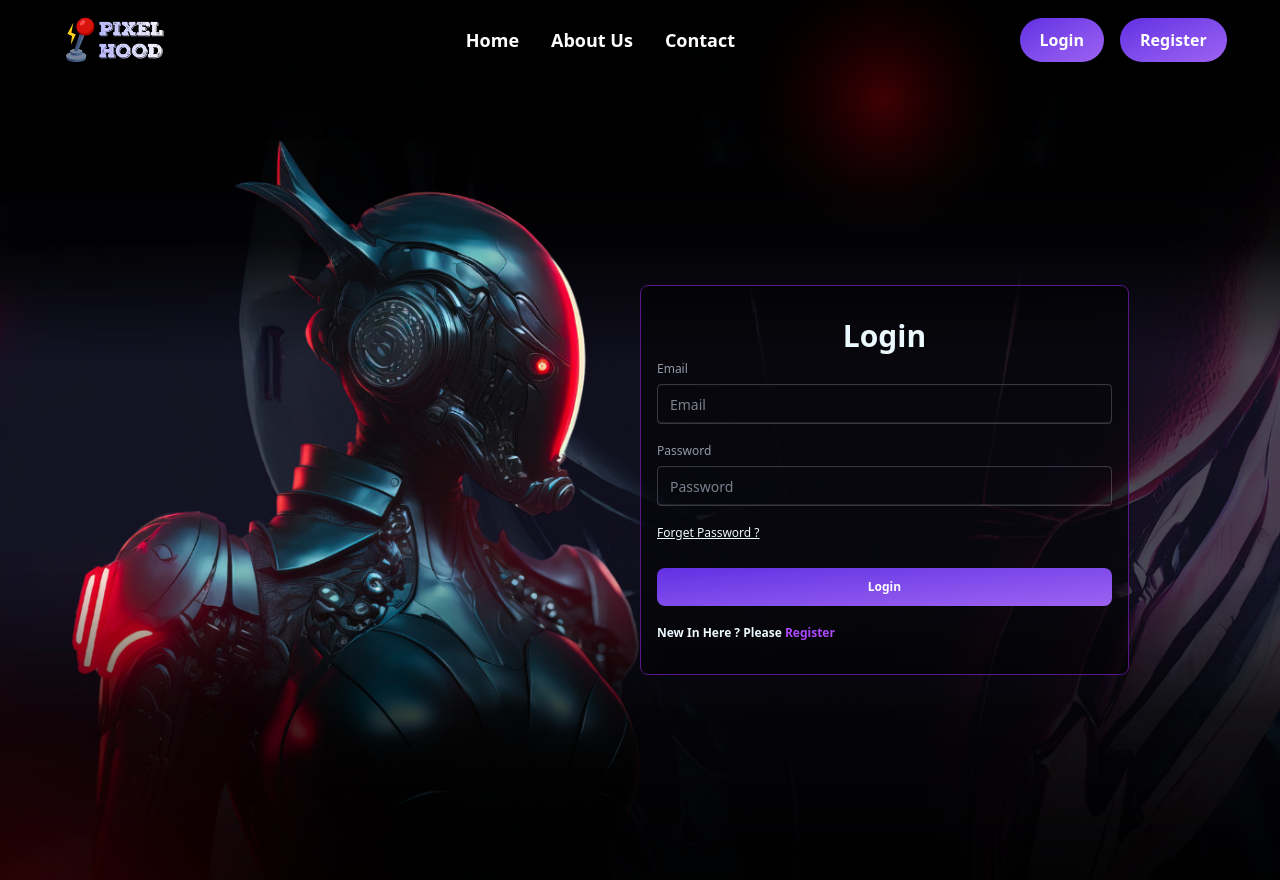
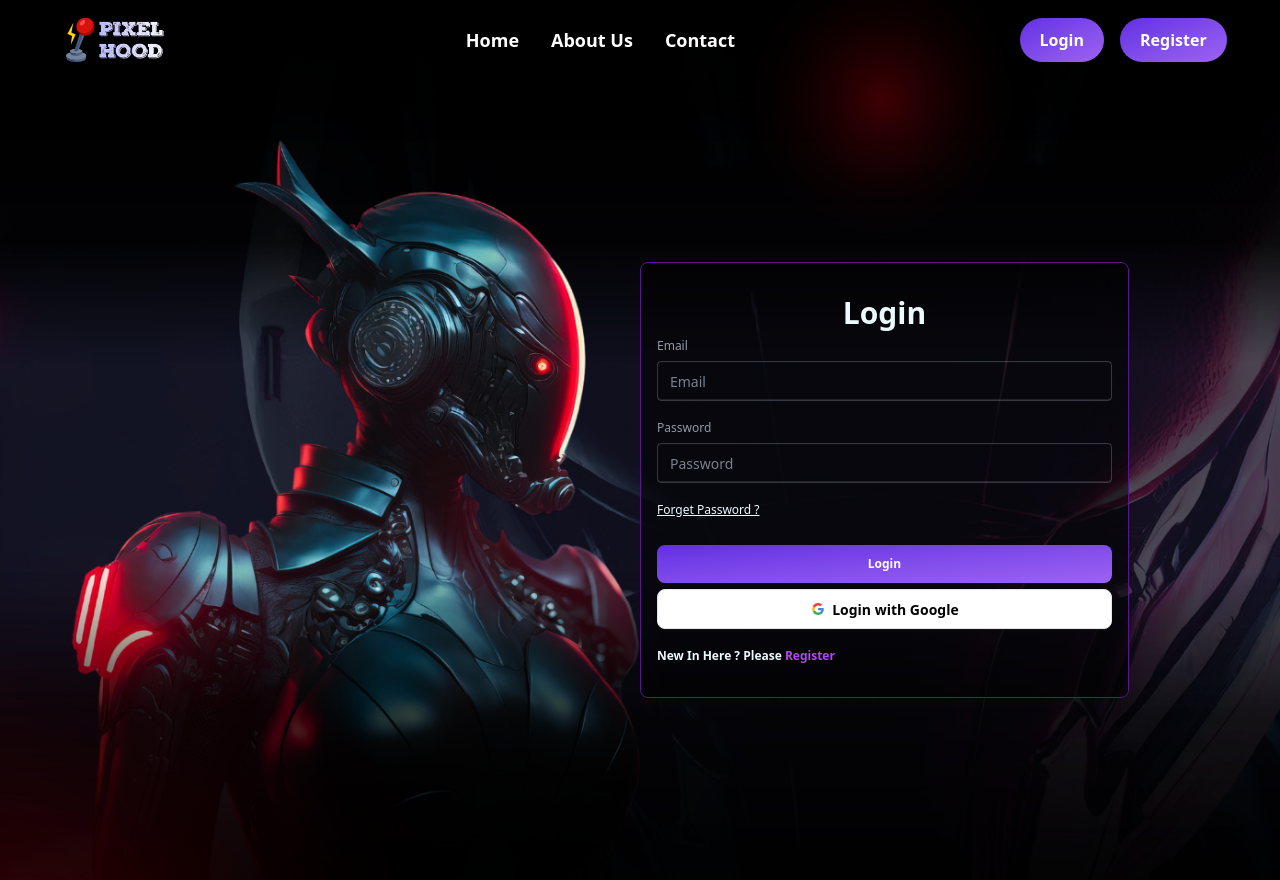
Before and after one commit to obaidullah-miazi-dev/PixelHood-GameZone, a React (Vite) app: page /auth/login in a window 1280 px wide. Built offline with nearby package versions, Linux system fonts and the light colour scheme; no server answers.

Commit message:
added google log in functionality

```diff
--- a/src/Pages/Login.jsx
+++ b/src/Pages/Login.jsx
@@ -1,13 +1,39 @@
-import React from 'react';
+import React, { use } from 'react';
 import Container from '../Components/Container';
 import { Link } from 'react-router';
+import { AuthContext } from '../Provider/AuthProvider';
 
 const Login = () => {
+    const { logIn, setUser,googleLogIn } = use(AuthContext)
+    const handleLogIn = (e) => {
+        e.preventDefault()
+        const email = e.target.email.value
+        const password = e.target.password.value
+        logIn(email, password)
+            .then(res => {
+                alert('LogIn successful')
+                setUser(res.user)
+            })
+            .catch(error => {
+                console.log(error);
+            })
+    }
+
+    const handleGoogleLogIn = ()=>{
+        googleLogIn()
+        .then(res =>{
+            setUser(res.user)
+            alert('logIn successful')
+        })
+        .catch(error=>{
+            console.log(error);
+        })
+    }
     return (
         <Container>
             <div className='flex flex-col md:flex-row md:justify-between items-center min-h-screen w-full'>
                 <div className='md:flex-1'></div>
-                <div className='md:flex-1 w-full mx-auto'>
+                <form onSubmit={handleLogIn} className='md:flex-1 w-full mx-auto'>
                     <fieldset className="fieldset rounded-box md:w-10/12 border border-purple-900 bg-[#00000088] p-4 py-8 my-12">
                         <h2 className='text-3xl text-center font-bold'>Login</h2>
 
@@ -19,11 +45,17 @@ const Login = () => {
 
                         <p className='underline cursor-pointer'>Forget Password ?</p>
 
-                        <button className="px-5 py-2.5 hover:bg-gradient-to-br hover:from-[#5107ff] hover:to-[#8026ff] cursor-pointer bg-gradient-to-br from-[#632EE3] to-[#9F62F2] transition flex items-center gap-2 text-white font-semibold rounded-box justify-center mt-5">Login</button>
+                        <button type='submit' className="px-5 py-2.5 hover:bg-gradient-to-br hover:from-[#5107ff] hover:to-[#8026ff] cursor-pointer bg-gradient-to-br from-[#632EE3] to-[#9F62F2] transition flex items-center gap-2 text-white font-semibold rounded-box justify-center mt-5">Login</button>
+
+                        {/* Google */}
+                        <button onClick={handleGoogleLogIn} className="btn bg-white text-black border-[#e5e5e5] rounded-box">
+                            <svg aria-label="Google logo" width="16" height="16" xmlns="http://www.w3.org/2000/svg" viewBox="0 0 512 512"><g><path d="m0 0H512V512H0" fill="#fff"></path><path fill="#34a853" d="M153 292c30 82 118 95 171 60h62v48A192 192 0 0190 341"></path><path fill="#4285f4" d="m386 400a140 175 0 0053-179H260v74h102q-7 37-38 57"></path><path fill="#fbbc02" d="m90 341a208 200 0 010-171l63 49q-12 37 0 73"></path><path fill="#ea4335" d="m153 219c22-69 116-109 179-50l55-54c-78-75-230-72-297 55"></path></g></svg>
+                            Login with Google
+                        </button>
 
                         <p className='mt-3 font-semibold'>New In Here ? Please <Link to='/auth/register' className='font-semibold text-purple-500 hover:border-b hover:border-b-purple-500'>Register</Link></p>
                     </fieldset>
-                </div>
+                </form>
             </div>
         </Container>
     );
--- a/src/Provider/AuthProvider.jsx
+++ b/src/Provider/AuthProvider.jsx
@@ -1,5 +1,5 @@
 import React, { createContext, useEffect, useState } from 'react';
-import { createUserWithEmailAndPassword, getAuth, onAuthStateChanged, signOut, updateProfile } from "firebase/auth";
+import { createUserWithEmailAndPassword, getAuth, GoogleAuthProvider, onAuthStateChanged, signInWithEmailAndPassword, signInWithPopup, signOut, updateProfile } from "firebase/auth";
 import app from '../Firebase/Firebase.config';
 export const AuthContext = createContext()
 
@@ -17,6 +17,17 @@ const AuthProvider = ({ children }) => {
     const updateUser = (updateUser)=>{
         setLoading(true)
         return updateProfile(auth.currentUser,updateUser)
+    }
+
+    const logIn = (email,password)=>{
+        setLoading(true)
+        return signInWithEmailAndPassword(auth,email,password)
+    }
+
+    const googleProvider = new GoogleAuthProvider
+    const googleLogIn = () =>{
+        setLoading(true)
+        return signInWithPopup(auth,googleProvider)
     }
 
     const logOut = ()=>{
@@ -40,6 +51,8 @@ const AuthProvider = ({ children }) => {
         createUser,
         updateUser,
         logOut,
+        logIn,
+        googleLogIn,
         loading
     }
     return <AuthContext value={userData}>
```
